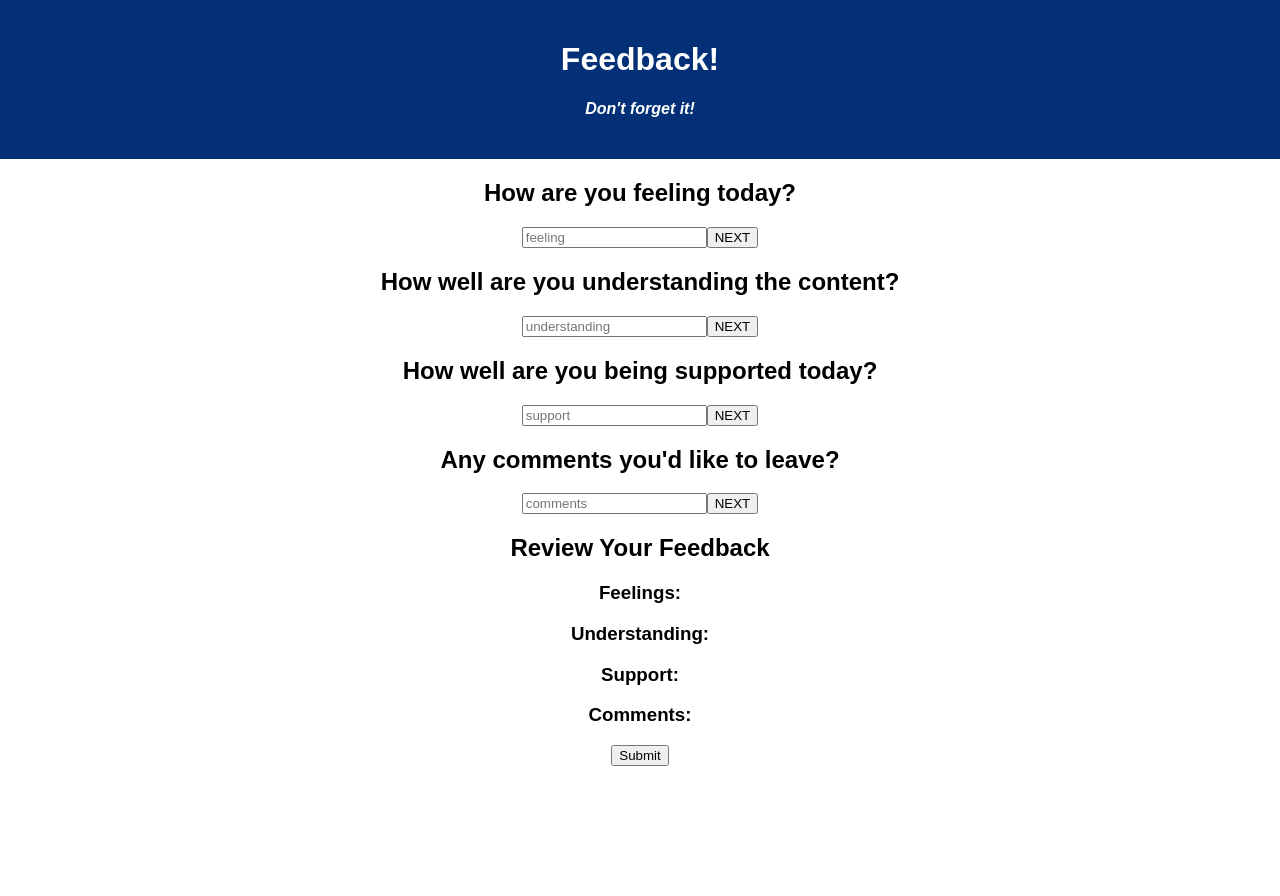
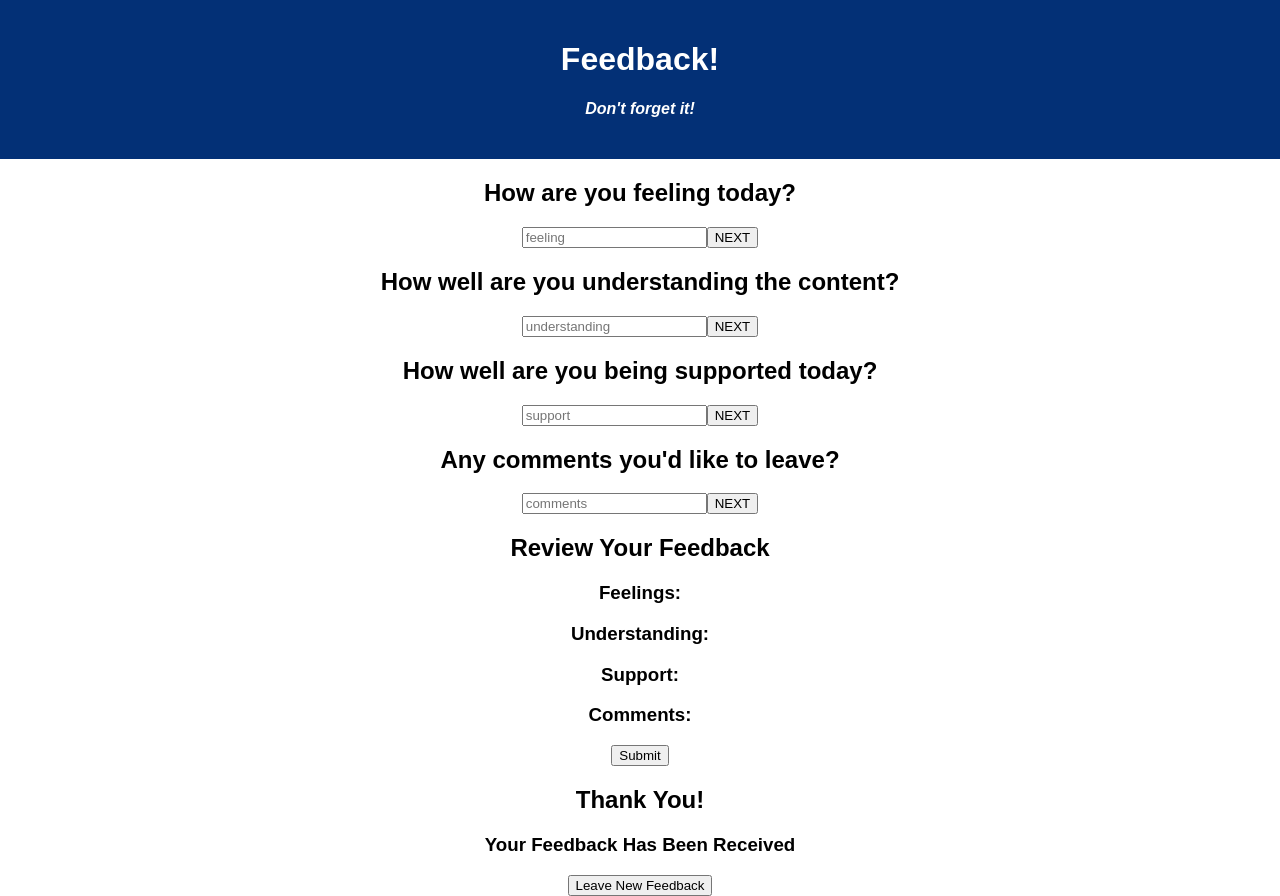
Before and after one commit to AustinKammerer/weekend-redux-feedback-loop, a React (Create React App) app: page / in a window 1280 px wide. Before the commit the page ends 800 px from the top, so only its background shows below. Built offline with nearby package versions, Linux system fonts and the light colour scheme.

Commit message:
Confirmation view resets the feedbackReducer state

```diff
--- a/src/components/App/App.jsx
+++ b/src/components/App/App.jsx
@@ -6,11 +6,9 @@ import UnderstandingForm from "../UnderstandingForm/UnderstandingForm.jsx";
 import SupportForm from "../SupportForm/SupportForm.jsx";
 import CommentsForm from "../CommentsForm/CommentsForm.jsx";
 import ReviewFeedback from "../ReviewFeedback/ReviewFeedback.jsx";
-import { useDispatch } from "react-redux";
+import Confirmation from "../Confirmation/Confirmation.jsx";
 
 function App() {
-  const dispatch = useDispatch();
-
   // POST request for submitting feedback to the database
   const submitFeedback = (feedback) => {
     console.log("submission:", feedback);
@@ -18,8 +16,7 @@ function App() {
       .post("/api/feedback", feedback)
       .then((response) => {
         console.log("Successful POST");
-        // if successful, clear the feedbackReducer
-        dispatch({ type: "CLEAR_FEEDBACK" });
+        // STRETCH TODO: call a GET for ADMIN
       })
       .catch((err) => {
         console.log("Error in POST", err);
@@ -38,6 +35,7 @@ function App() {
       <SupportForm />
       <CommentsForm />
       <ReviewFeedback submitFeedback={submitFeedback} />
+      <Confirmation />
     </div>
   );
 }
--- /dev/null
+++ b/src/components/Confirmation/Confirmation.jsx
@@ -0,0 +1,17 @@
+import { useDispatch } from "react-redux";
+
+export default function Confirmation() {
+  const dispatch = useDispatch();
+
+  const handleClick = () => {
+    dispatch({ type: "CLEAR_FEEDBACK" });
+    // TODO route the user back to feeling page
+  };
+  return (
+    <div>
+      <h2>Thank You!</h2>
+      <h3>Your Feedback Has Been Received</h3>
+      <button onClick={handleClick}>Leave New Feedback</button>
+    </div>
+  );
+}
```
